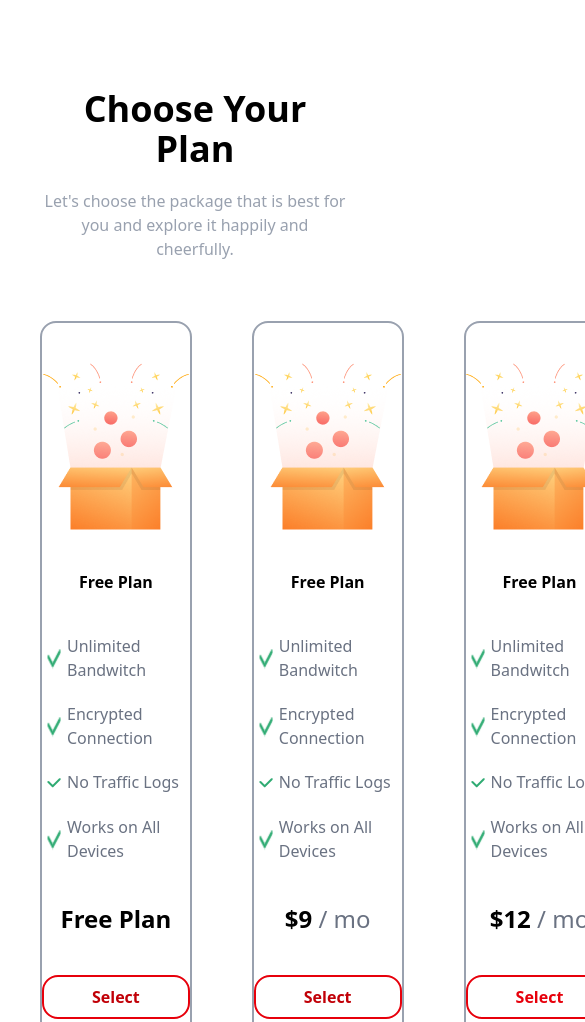
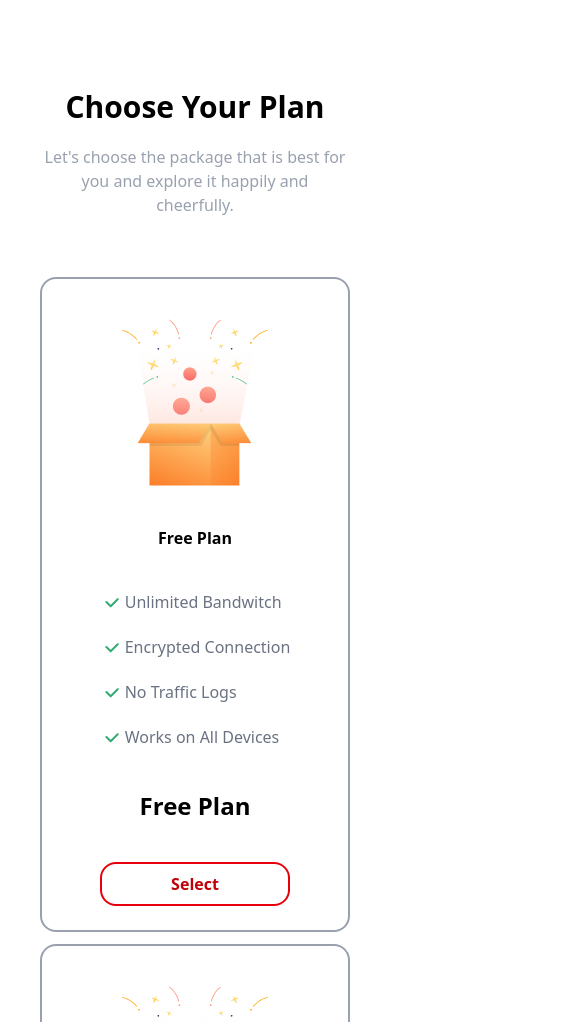
Before and after one commit to Alicade123/The-Gym-Phase-2, a website built with Vite: page CSS/Tailwind-CSS-Proj/index.html in a window 390 px wide. Shown: the part 1839-2861 px from the top of the page, 585 px wide, since content can reach past the window. Built offline with nearby package versions, Linux system fonts and the light colour scheme; files whose address does not match are found by name.

Commit message:
Add responsive in plan section

```diff
--- a/CSS/Tailwind-CSS-Proj/index.html
+++ b/CSS/Tailwind-CSS-Proj/index.html
@@ -89,13 +89,16 @@
         </div>
 
         <div class="">
+            <!-- Plan section -->
+            <section>
                 <div class="py-15">
-                <h1 class="font-bold text-4xl pt-8 text-center">Choose Your Plan</h1>
-                <p class="text-gray-400  mt-5 text-center">Let's choose the package that is best for you and explore it
+                    <h1 class="font-bold text-3xl pt-8 text-center md:text-5xl">Choose Your Plan</h1>
+                    <p class="text-gray-400  mt-5 text-center">Let's choose the package that is best for you and explore
+                        it
                         happily and<br class="">
                         cheerfully.</p>
                 </div>
-            <div class="w-full flex  space-x-15 ">
+                <div class="w-full flex flex-col space-y-3  md:space-x-15 md:flex-row">
                     <div
                         class="flex-1  grid justify-center border-2 border-gray-400 rounded-2xl   focus:border-amber-600 pb-6">
                         <img class="pt-10 m-auto" src="./image/Free.png" alt="Free Plan Image" srcset="">
@@ -140,7 +143,7 @@
                         <a href="#"
                             class="border-2 border-red-600 px-12 py-2 rounded-2xl text-red-600  text-center font-bold  focus:bg-red-600 focus:text-amber-50">Select</a>
                     </div>
-
+            </section>
         </div>
         <div class="my-45">
             <h1 class="font-bold text-3xl text-center ">Huge Global Network <br class=""> of Fast VPN</h1>
@@ -235,10 +238,8 @@
             </div>
             <div class="flex justify-between my-20">
                 <div><img src="./image/Group 1300.png" alt="" srcset=""></div>
-                    <div><i class="fa fa-long-arrow-left p-5 rounded-4xl border-red-600 border-2"
-                            aria-hidden="true"></i>
-                        <i class="fa fa-long-arrow-right bg-red-600 rounded-4xl p-5 text-amber-50"
-                            aria-hidden="true"></i>
+                <div><i class="fa fa-long-arrow-left p-5 rounded-4xl border-red-600 border-2" aria-hidden="true"></i>
+                    <i class="fa fa-long-arrow-right bg-red-600 rounded-4xl p-5 text-amber-50" aria-hidden="true"></i>
                 </div>
             </div>
         </div>
```
Lines whose indentation alone changed are shown as unchanged.
